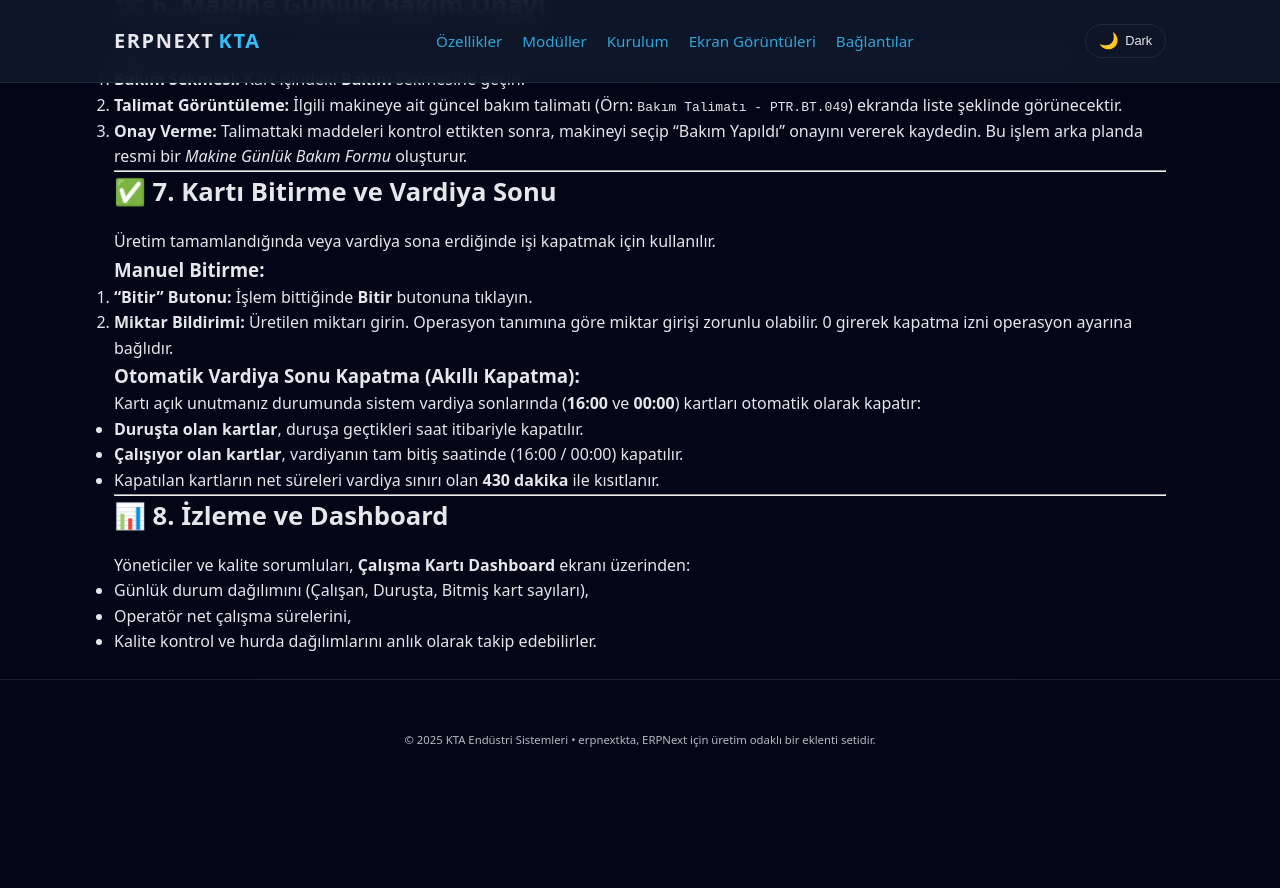
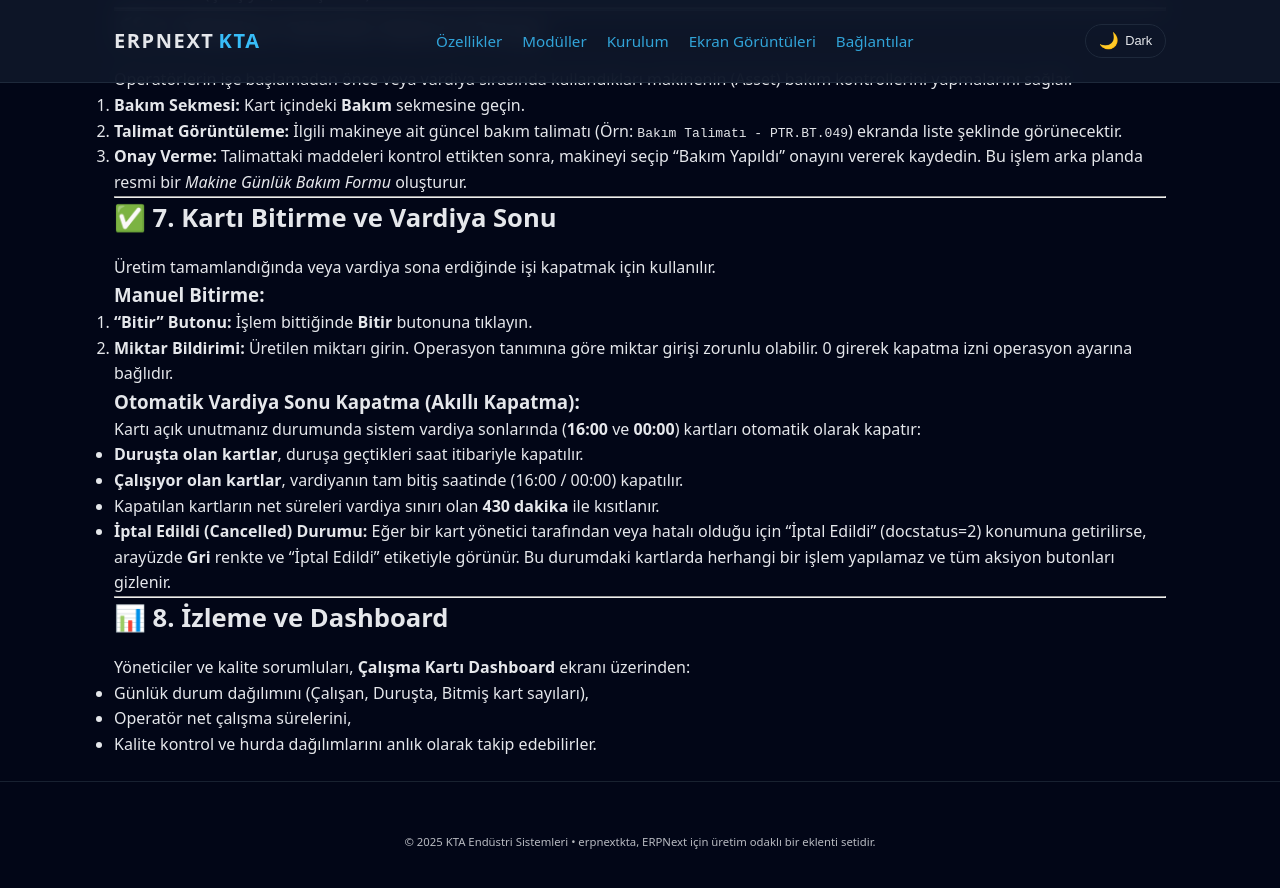
Before and after one commit to KTA-Endustri-Sistemleri/erpnextkta, a Jekyll site: the page built from docs/kta_calisma_karti_kilavuzu.md, in a window 1280 px wide and 900 px high, scrolled down 2048 px. Shown: the top 888 px of the window. Built offline with Jekyll 4.4.1, drawn with Linux system fonts in a browser that asks for light colours; before the commit the page ends 2846 px from its top, so only the background shows below that; some of the changed text lies outside the part shown.

Commit message:
docs(manual): 📖 Kullanım kılavuzu güncellendi (Draft-First & İptal Edildi)

```diff
--- a/docs/kta_calisma_karti_kilavuzu.md
+++ b/docs/kta_calisma_karti_kilavuzu.md
@@ -27,7 +27,7 @@
 1. **İş Kartı Seçimi:** QR kod okutarak veya listeden "İş Kartı" (`Job Card`) seçerek başlayın. İş Emri ve Üretilecek Ürün bilgileri otomatik olarak gelecektir. (Sistem akıllı barkod desteği ile `2026-X` gibi kısa girişleri otomatik tamamlar).
 2. **Operasyon Seçimi:** Yapılacak işlemi (örneğin: *Kablo Kesme ve Kontak Basma*) seçin.
 3. **İş İstasyonu ve Operatör:** Hangi istasyonda çalışılacağını ve operatörü belirleyin.
-4. **Oluştur:** "Oluştur" butonuna basarak kartı sisteme kaydedin. Kart, başlangıçta **"Hazır"** statüsünde bekleyecektir.
+4. **Oluştur:** "Oluştur" butonuna basarak kartı sisteme kaydedin. Kart, başlangıçta **"Taslak" (Draft)** durumunda ve **"Hazır"** statüsünde bekleyecektir.
 
 ### Kartı Başlatma:
 Kartı oluşturduktan sonra içine girip, üst kısımdaki **"Başlat"** butonuna basın. Durum **"Çalışıyor"** olarak güncellenecek ve süre sayacı başlayacaktır.
@@ -113,6 +113,7 @@
 - **Duruşta olan kartlar**, duruşa geçtikleri saat itibariyle kapatılır.
 - **Çalışıyor olan kartlar**, vardiyanın tam bitiş saatinde (16:00 / 00:00) kapatılır.
 - Kapatılan kartların net süreleri vardiya sınırı olan **430 dakika** ile kısıtlanır.
+- **İptal Edildi (Cancelled) Durumu:** Eğer bir kart yönetici tarafından veya hatalı olduğu için "İptal Edildi" (docstatus=2) konumuna getirilirse, arayüzde **Gri** renkte ve "İptal Edildi" etiketiyle görünür. Bu durumdaki kartlarda herhangi bir işlem yapılamaz ve tüm aksiyon butonları gizlenir.
 
 ---
 
```
